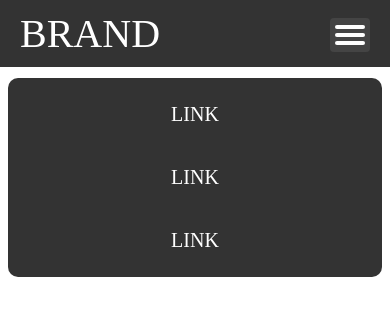
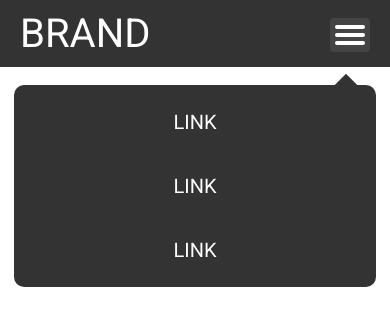
Before and after one commit to vishalkrsharma/navbar, a plain HTML site: page index.html in a window 390 px wide. Both pictures are taken after a click on the element 350 px from the left and 34 px from the top of the page. Drawn offline with Linux system fonts and the light colour scheme.

Commit message:
arrow added

```diff
--- a/index.html
+++ b/index.html
@@ -1,11 +1,17 @@
 <!DOCTYPE html>
 <html lang="en">
   <head>
-  <meta charset="UTF-8">
-  <meta http-equiv="X-UA-Compatible" content="IE=edge">
-  <meta name="viewport" content="width=device-width, initial-scale=1.0">
+    <meta charset="UTF-8" />
+    <meta http-equiv="X-UA-Compatible" content="IE=edge" />
+    <meta name="viewport" content="width=device-width, initial-scale=1.0" />
     <title>navbar</title>
-  <link rel="stylesheet" href="style.css">
+    <link rel="stylesheet" href="style.css" />
+    <link rel="preconnect" href="https://fonts.googleapis.com" />
+    <link rel="preconnect" href="https://fonts.gstatic.com" crossorigin />
+    <link
+      href="https://fonts.googleapis.com/css2?family=Roboto:ital,wght@0,100;0,300;0,400;0,500;0,700;0,900;1,100;1,300;1,400;1,500;1,700;1,900&display=swap"
+      rel="stylesheet"
+    />
   </head>
   <body>
     <div class="nav">
@@ -16,6 +22,7 @@
         <div class="nav__btn__bars"></div>
       </div>
       <div class="nav__links" id="nav__links">
+        <div class="nav__links__arrow"></div>
         <div class="nav__links__item">LINK</div>
         <div class="nav__links__item">LINK</div>
         <div class="nav__links__item">LINK</div>
--- a/style.scss
+++ b/style.scss
@@ -6,13 +6,13 @@
 
 html {
   font-size: 62.5%;
+  font-family: 'Roboto', sans-serif;
 }
 
 .nav {
   &__brand {
     font-size: 4rem;
     margin: 10px 0 10px 20px;
-
   }
   &__btn {
     &__bars {
@@ -33,8 +33,19 @@ html {
     background-color: #444;
   }
   &__links {
+    &__arrow {
+      width: 30px;
+      height: 30px;
+      background-color: #333;
+      transform: rotate(45deg);
+      position: absolute;
+      top: -5px;
+      right: 15px;
+      display: none;
+    }
     &__item {
-      &:hover, &:active {
+      &:hover,
+      &:active {
         background-color: #555;
       }
       font-size: 2rem;
@@ -45,6 +56,7 @@ html {
     display: flex;
     gap: 10px;
     background-color: #333;
+    position: relative;
   }
   background-color: #333;
   color: #fff;
@@ -64,6 +76,9 @@ html {
       &.active {
         display: flex;
       }
+      &__arrow {
+        display: block;
+      }
       &__item {
         width: 100%;
         text-align: center;
@@ -71,12 +86,14 @@ html {
       }
       flex-direction: column;
       display: none;
-      width: 96vw;
+      width: 93vw;
       position: absolute;
       top: 70px;
-      margin: 2vw;
+      margin: 3.5vw;
+      margin-top: 15px;
       padding: 10px;
       border-radius: 10px;
+      z-index: 10;
     }
     flex-direction: column;
     align-items: flex-start;
```
Also changed, not shown: style.css. Lines whose indentation alone changed are shown as unchanged.
